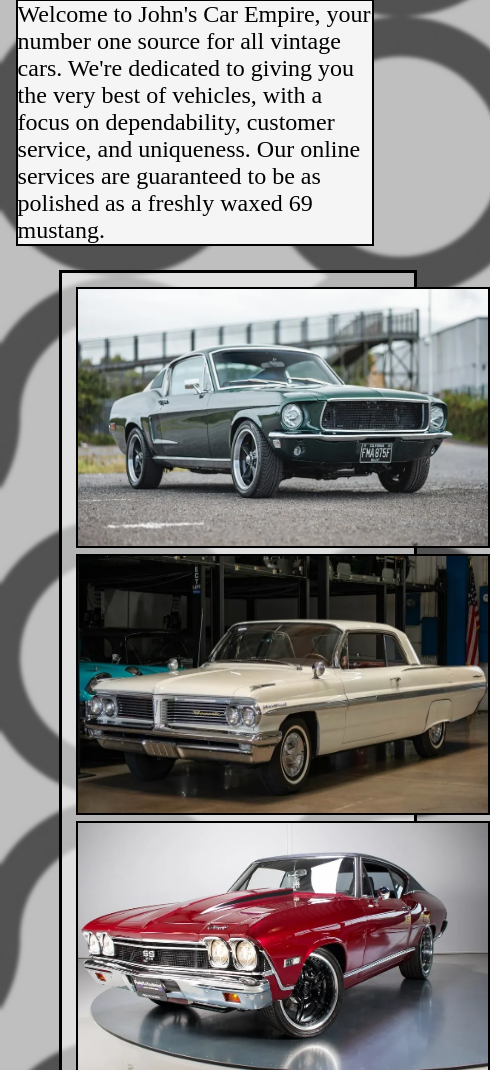
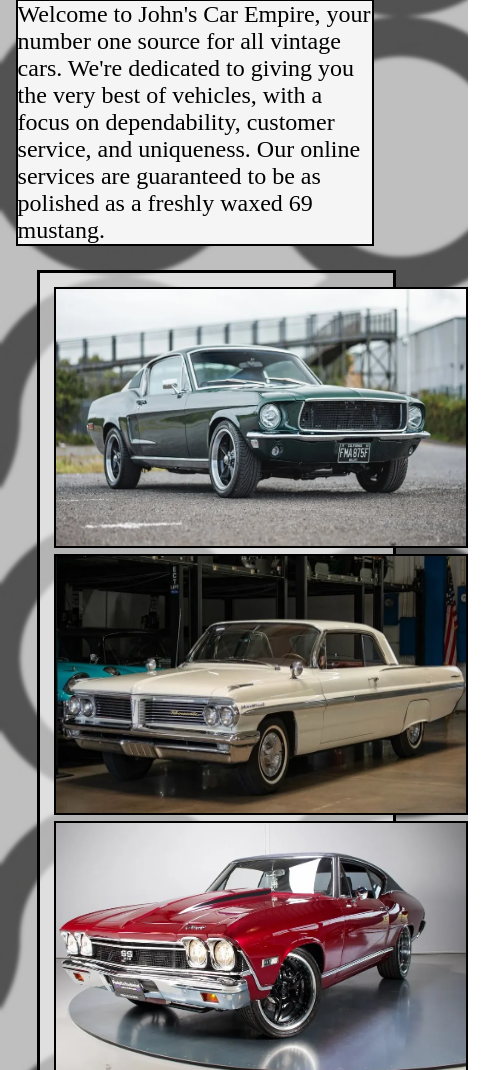
Before and after one commit to RPreda47/Web_Dev-CA3, a plain HTML site: page index.html in a window 390 px wide. Shown: the part 244-1314 px from the top of the page, 490 px wide, since content can reach past the window. Drawn offline with Linux system fonts and the light colour scheme.

Commit message:
Refactor CSS styles for consistency and responsiveness

```diff
--- a/style.css
+++ b/style.css
@@ -112,7 +112,7 @@ h1{
         padding-left: 4%;
         padding-top: 4%;
         padding-bottom: 4%;
-        margin-left: 12%;
+        margin-left: 6%;
         margin-right: 12%;
 
     }
```
